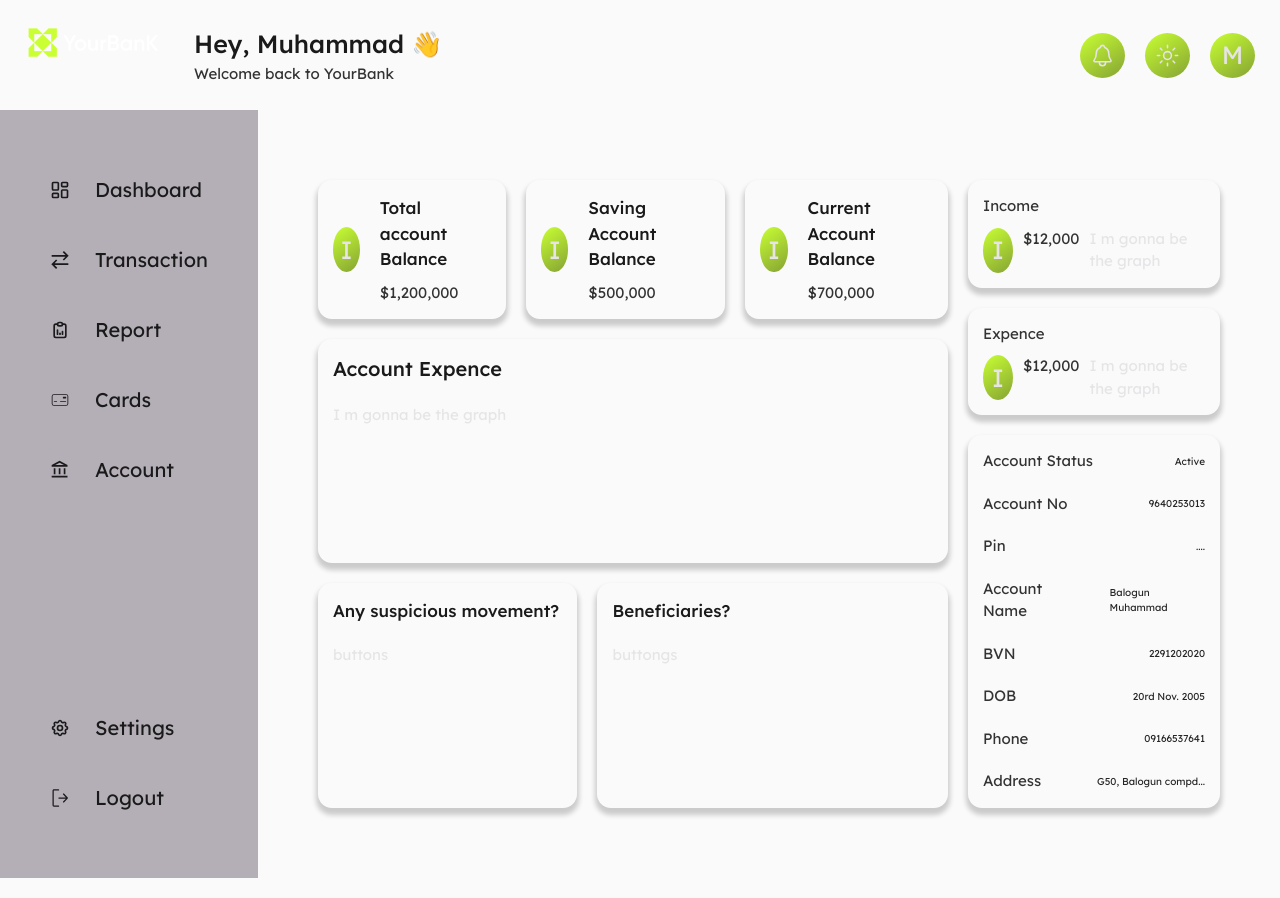
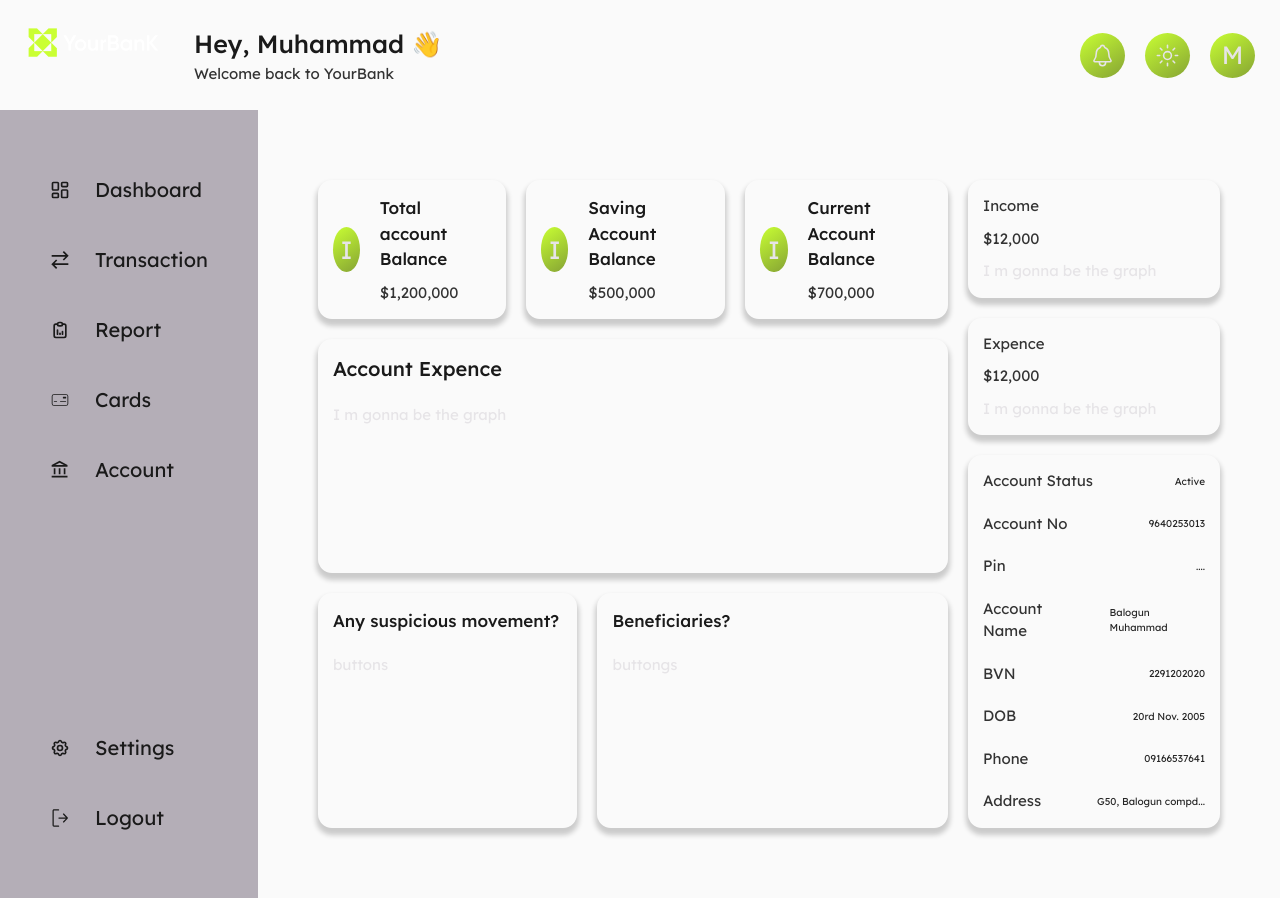
Before and after one commit to Muhammad0320/bank--f, a Next.js app: page /account in a window 1280 px wide. Built offline with nearby package versions, Linux system fonts and the light colour scheme.

Commit message:
chore:  update page

```diff
--- a/src/app/(content)/account/page.tsx
+++ b/src/app/(content)/account/page.tsx
@@ -7,12 +7,9 @@ import {
   AccountDetailsComponent,
   AccountExpenceContainer,
   AccountFooterContainer,
-  AccountOverviewContainer,
 } from './style';
 
 const AccountPage = () => {
-
-
   return (
     <AccountContainer>
       <AccountBalanceContainer $flow="row" $size="inherit" as="ul">
@@ -63,9 +60,7 @@ const AccountPage = () => {
       <AccountDetailsComponent as="section" $flow="column" $size="small">
         <FlexContainer $flow="column" $size="tiny">
           <Text> Income </Text>
-          <FlexContainer $flow="row" $size="tiny">
-            <IconContainer> I </IconContainer>
-
+          <FlexContainer $flow="column" $size="tiny">
             <Text> $12,000 </Text>
 
             <div>I m gonna be the graph</div>
@@ -74,9 +69,7 @@ const AccountPage = () => {
 
         <FlexContainer $flow="column" $size="tiny">
           <Text> Expence </Text>
-          <FlexContainer $flow="row" $size="tiny">
-            <IconContainer> I </IconContainer>
-
+          <FlexContainer $flow="column" $size="tiny">
             <Text> $12,000 </Text>
 
             <div>I m gonna be the graph</div>
```
